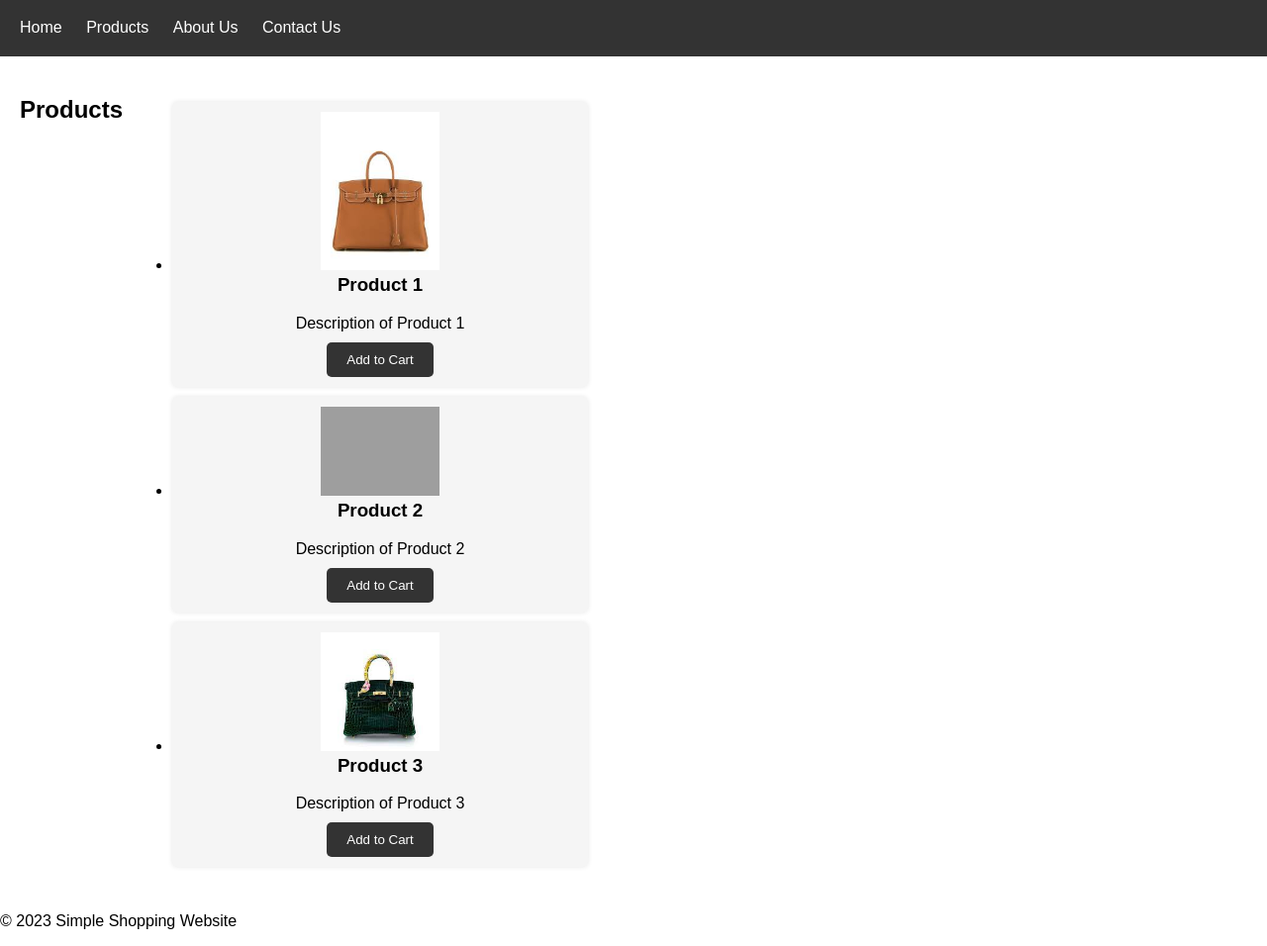
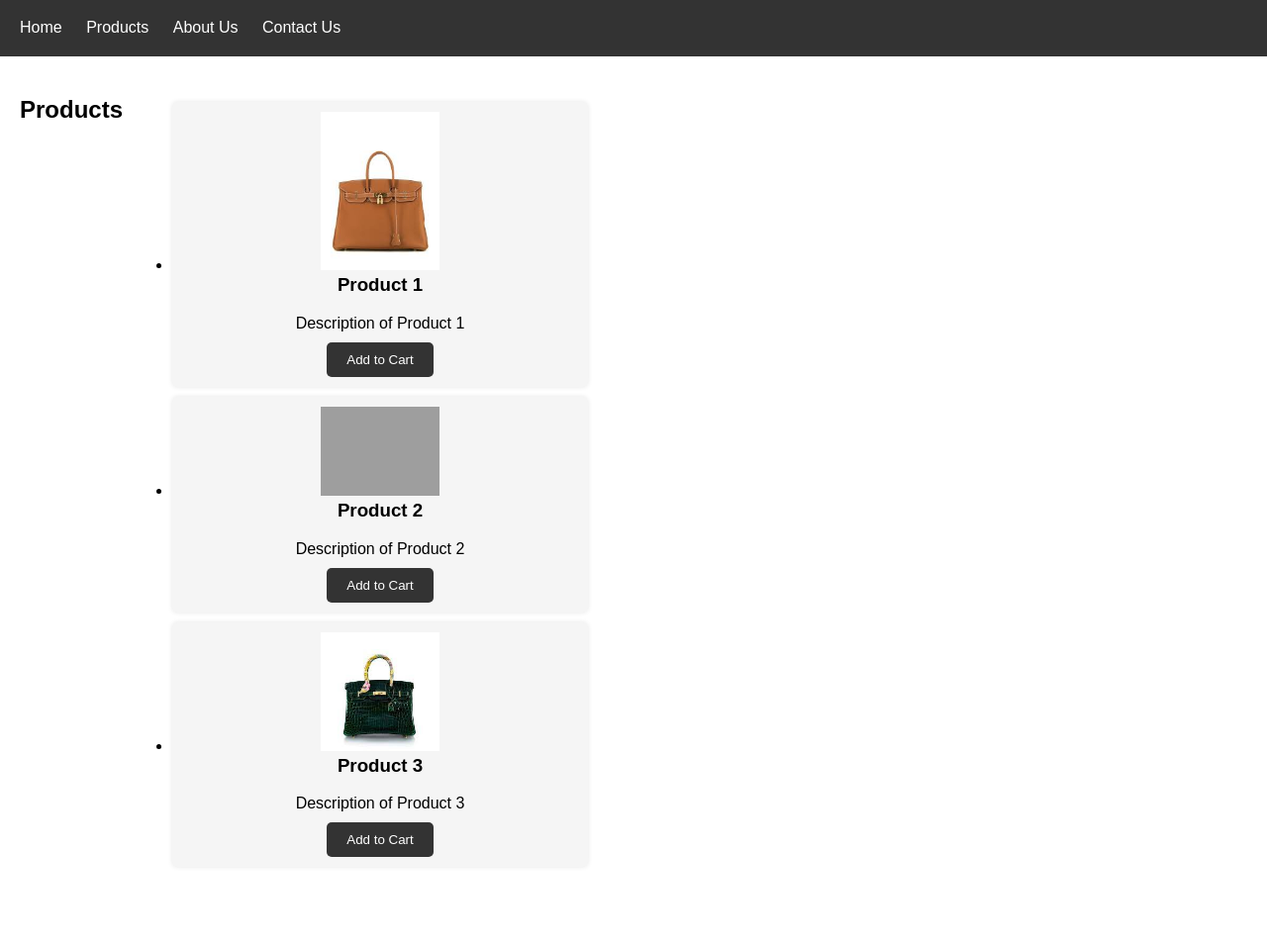
Before and after one commit to harshithamys/ShoppingWebsite, a plain HTML site: page index.html in a window 1280 px wide. Shown: the part 81-1037 px from the top of the page at 99% size. After the commit the page ends 1003 px from the top, so only its background shows below. Drawn offline with Linux system fonts and the light colour scheme; grey boxes are pictures that could not be loaded; a script that the page names is missing; files whose address does not match are found by name.

Commit message:
Update index.html

```diff
--- a/index.html
+++ b/index.html
@@ -45,7 +45,7 @@
 	</main>
 
 	<footer>
-		<p>© 2023 Simple Shopping Website</p>
+		<p></p>
 	</footer>
 
 	<script src="script.js"></script>
```
